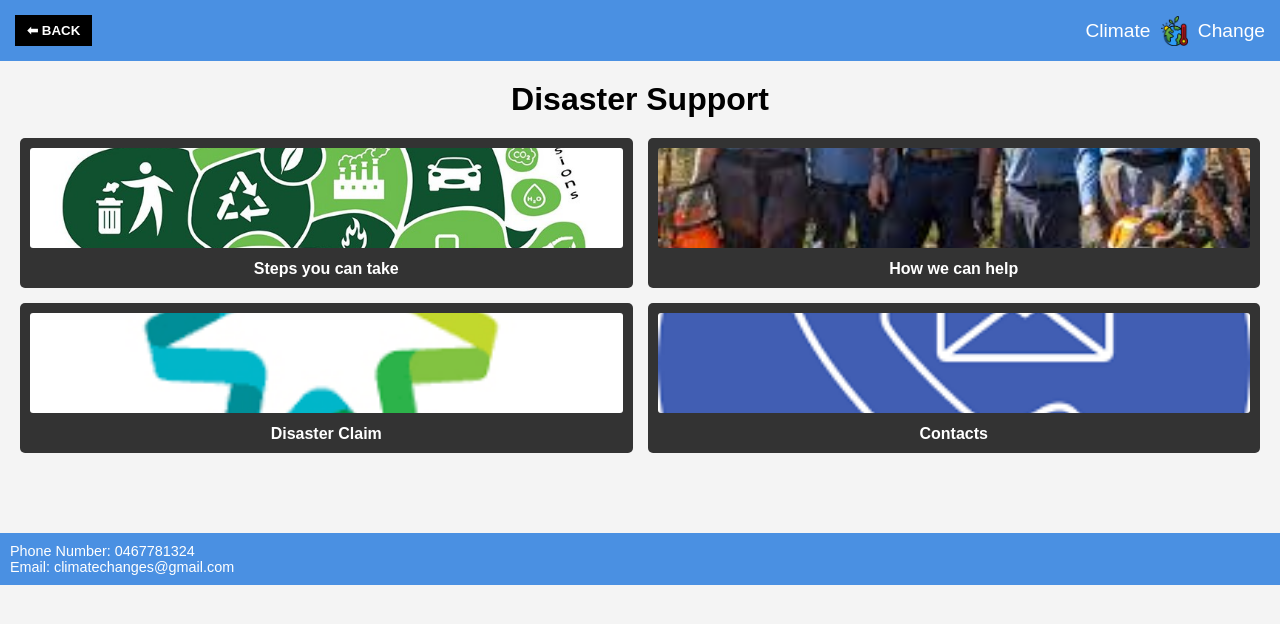
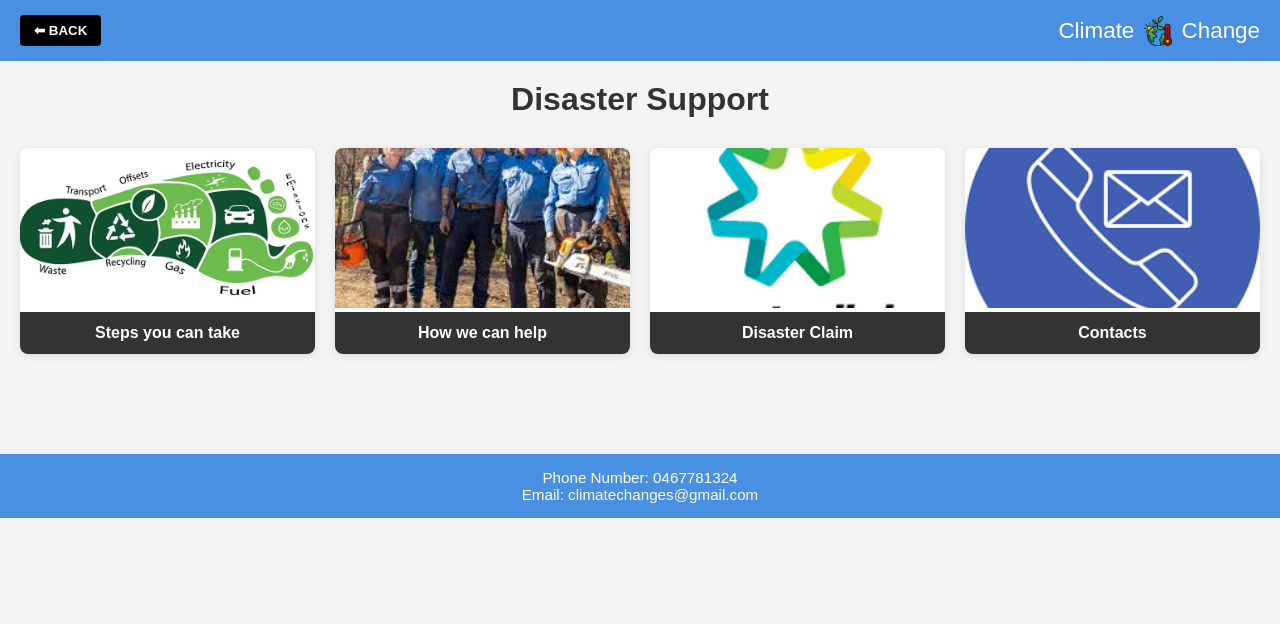
Before and after one commit to Deepkaur11/design-it, a plain HTML site: page index.html in a window 1280 px wide. Drawn offline with Linux system fonts and the light colour scheme.

Commit message:
style.css

```diff
--- a/style.css
+++ b/style.css
@@ -7,12 +7,13 @@
 body {
   font-family: Arial, sans-serif;
   background-color: #f4f4f4;
+  color: #333;
 }
 
 header {
   background-color: #4a90e2;
   color: white;
-  padding: 15px;
+  padding: 15px 20px;
   display: flex;
   align-items: center;
   justify-content: space-between;
@@ -22,16 +23,17 @@ header {
   background: black;
   color: white;
   border: none;
-  padding: 8px 12px;
+  padding: 8px 14px;
   font-weight: bold;
   cursor: pointer;
+  border-radius: 4px;
 }
 
 .header-title {
   display: flex;
   align-items: center;
   gap: 10px;
-  font-size: 1.2em;
+  font-size: 1.4em;
 }
 
 .icon {
@@ -41,66 +43,67 @@ header {
 main {
   padding: 20px;
   text-align: center;
+  padding-bottom: 60px; /* prevents overlap with footer */
 }
 
 h1 {
-  margin-bottom: 20px;
+  margin-bottom: 30px;
+  font-size: 2em;
 }
 
 .grid-container {
   display: grid;
-  grid-template-columns: repeat(2, 1fr);
-  gap: 15px;
-  margin-bottom: 20px;
+  grid-template-columns: repeat(auto-fit, minmax(250px, 1fr));
+  gap: 20px;
+  margin-bottom: 40px;
 }
 
 .card {
-  background-color: #333;
-  color: white;
-  padding: 10px;
-  border-radius: 5px;
+  background-color: white;
+  color: #333;
+  border-radius: 8px;
+  box-shadow: 0 2px 8px rgba(0,0,0,0.1);
+  overflow: hidden;
+  transition: 0.3s ease;
 }
 
 .card img {
   width: 100%;
-  height: 100px;
+  height: 160px;
   object-fit: cover;
-  border-radius: 3px;
 }
 
 .card p {
-  margin-top: 8px;
+  background-color: #333;
+  color: white;
+  margin: 0;
+  padding: 12px;
   font-weight: bold;
 }
 
-.back-footer {
-  background: black;
-  color: white;
-  padding: 10px 15px;
-  border: none;
-  font-weight: bold;
-  margin-top: 10px;
+.card:hover {
+  transform: scale(1.02);
+  cursor: pointer;
 }
 
 footer {
   background-color: #4a90e2;
   color: white;
-  padding: 10px;
-  font-size: 0.9em;
+  text-align: center;
+  padding: 15px 10px;
+  font-size: 0.95em;
 }
+
 @media (max-width: 600px) {
+  .header-title {
+    font-size: 1.2em;
+  }
+
   .grid-container {
     grid-template-columns: 1fr;
   }
+
+  .card img {
+    height: 140px;
+  }
 }
-.card:hover {
-  background-color: #555;
-  cursor: pointer;
-  transform: scale(1.02);
-  transition: 0.3s ease;
-}
-main {
-  padding: 20px;
-  text-align: center;
-  padding-bottom: 60px; /* to avoid sticking to footer */
-}
```
